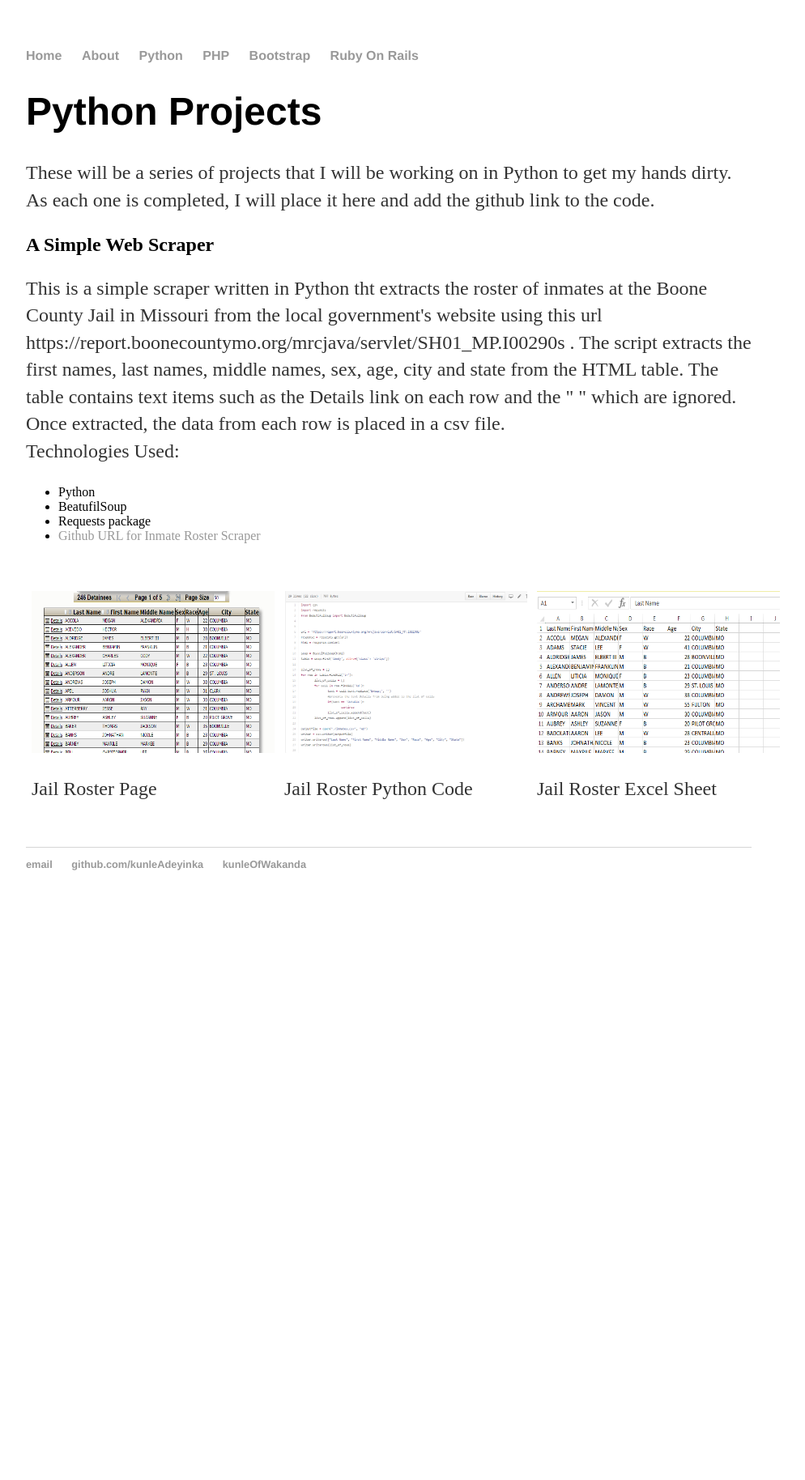
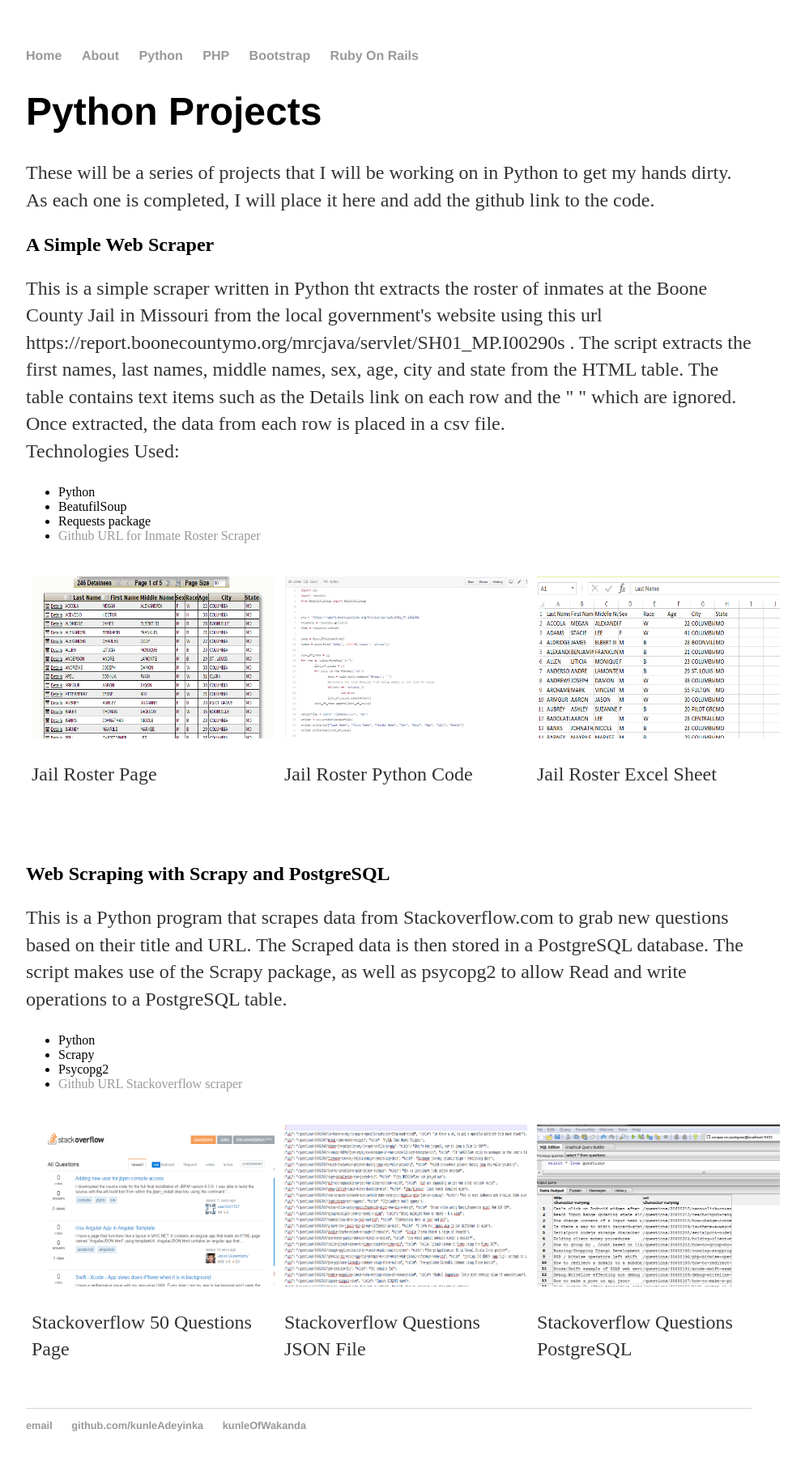
Before and after one commit to kunleAdeyinka/kunleAdeyinka.github.io, a Jekyll site: the page built from python/index.html, in a window 1280 px wide. Shown: the whole page at 81% size, without its empty margins (160-1154 px from the left). Built offline with Jekyll 4.4.1, drawn with Linux system fonts in a browser that asks for light colours; Markdown is read by kramdown in place of the engine named in the settings; before the commit the page ends 1135 px from its top, so only the background shows below that.

Commit message:
added 2nd section of python page

```diff
--- a/css/main.css
+++ b/css/main.css
@@ -41,11 +41,3 @@ ul.posts {
 ul.posts li {
     list-style: none;
 }
-
-.imgContainer{
-	float:left;
-}
-
-.div4 {
-    clear: left;
-}
--- a/python/index.html
+++ b/python/index.html
@@ -23,7 +23,6 @@ title: Python Kunle Adeyinka, the wakandan
 			<li><a href="https://github.com/kunleAdeyinka/rosterScraper">Github URL for Inmate Roster Scraper</a> </li>
 		</ul>
 		<br/>
-		<br/>
 		<center>
 			<table  cellpadding="5">
 				<tr>
@@ -44,5 +43,36 @@ title: Python Kunle Adeyinka, the wakandan
 		</center>
 
 	</p>
+	<br/>
+	<h2>Web Scraping with Scrapy and PostgreSQL</h2>
+	<p>
+		This is a Python program that scrapes data from Stackoverflow.com to grab new questions based on their title and URL. The Scraped data is then stored in a PostgreSQL
+		database. The script makes use of the Scrapy package, as well as psycopg2 to allow Read and write operations to a PostgreSQL table.
+		<ul>
+			<li>Python</li>
+			<li>Scrapy</li>
+			<li>Psycopg2</li>
+			<li><a href="https://github.com/kunleAdeyinka/stack">Github URL Stackoverflow scraper</a> </li>
+		</ul>
+		<br/>
+		<center>
+			<table  cellpadding="5">
+				<tr>
+					<td>
+						<img src="http://kunleadeyinka.github.io/img/stackoverflow_url.PNG" alt="Stackoverflow 50 questions Page Image" height="200" width="300">
+						<p>Stackoverflow 50 Questions Page</p>
+					</td>
+					<td>
+						<img src="http://kunleadeyinka.github.io/img/stackoverflow_json.PNG" alt="Stackoverflow Questions JSON Image" height="200" width="300">
+						<p>Stackoverflow Questions JSON File</p>
+					</td>
+					<td>
+						<img src="http://kunleadeyinka.github.io/img/stackoverflow_sql.PNG" alt="Stackoverflow Questions PostgreSQL Image" height="200" width="300">
+						<p>Stackoverflow Questions PostgreSQL</p>
+					</td>
+				</tr>
+			</table>
+		</center>
+	</p>
 
 </div><!-- /.blurb -->
```
Also changed, not shown: img/stackoverflow_json.PNG (added), img/stackoverflow_sql.PNG (added), img/stackoverflow_url.PNG (added).
